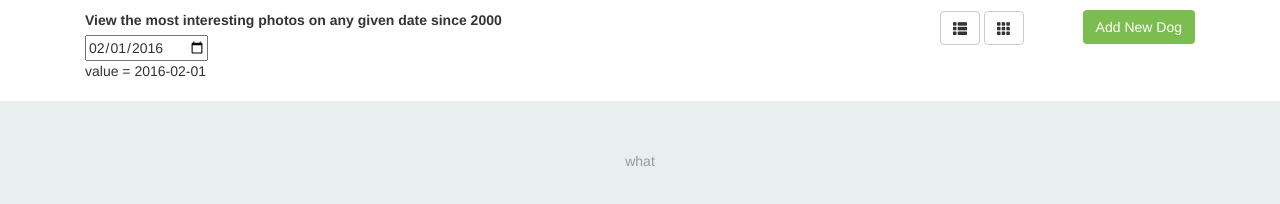
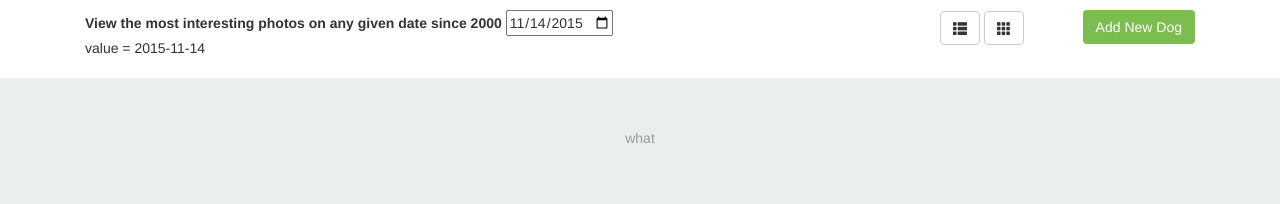
Before and after one commit to spaetsch/angular-flickr, a website: page app/index.html in a window 1280 px wide. Drawn offline with nearby package versions, Linux system fonts and the light colour scheme; some packages are replaced by stand-ins of ours; files that its build step writes are made by us from their sources; no server answers.

Commit message:
trying to fix init value of date

```diff
--- a/app/index.html
+++ b/app/index.html
@@ -20,7 +20,7 @@
       <div class="container" ng-controller="SearchCtrl">
         <div class="col-md-6">
             <label for="exampleInput">View the most interesting photos on any given date since 2000</label>
-            <input type="date" id="exampleInput" name="input" ng-model="date.value" ng-change="updatePics()" min="2000-01-01" required />
+            <input type="date" id="exampleInput" name="input" ng-model="date.value" ng-change="updatePics()" min="2000-01-01" max="2016-01-21" required />
             <p>value = {{date.value | date: "yyyy-MM-dd"}}</p>
 
         </div>
--- a/app/scripts/controllers/search.js
+++ b/app/scripts/controllers/search.js
@@ -17,7 +17,7 @@
     ];
 
     $scope.date = {
-     value: new Date(2016, 1, 1)
+      value: new Date(2015, 10, 14)
     };
 
     $scope.updatePics = function(){
```
